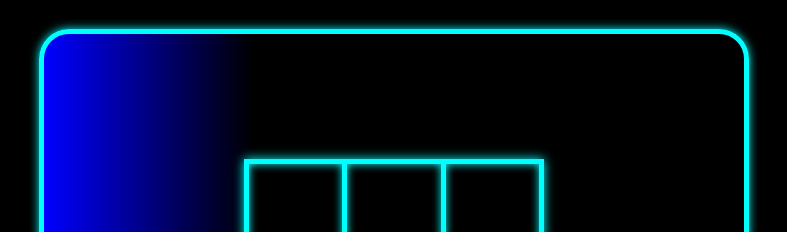
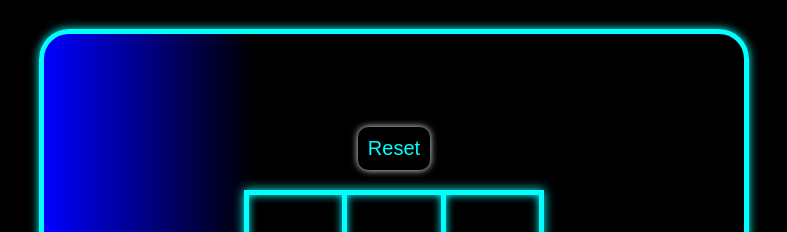
Before and after one commit to SLokesh1810/PRODIGY_WD_3, a plain HTML site: page index.html in a window 1280 px wide. Shown: the part 113-345 px from the top of the page, without its empty margins (246-1033 px from the left). Drawn offline with Linux system fonts and the light colour scheme.

Commit message:
Updated index.html

```diff
--- a/index.html
+++ b/index.html
@@ -47,6 +47,30 @@
             margin: auto;
             align-self: center;
         }
+
+        .reset {
+            width: 100%;
+            text-align: center;
+        }
+
+        .resetBtn{
+            margin-bottom: 20px;
+            padding: 10px;
+            font-size: 20px;
+            background-color: black;
+            color: aqua;
+            box-shadow: 0 0 7px aliceblue;
+            border-radius: 10px;
+            border: none;
+            transition: all 0.3s ease-in-out;
+        }
+
+        .resetBtn:hover {
+            background-color: aqua;
+            color: aliceblue;
+            text-shadow: 0 0 5px black;
+        }
+
         .gameBoard table{
             align-self: center;
             margin: auto;
@@ -80,6 +104,7 @@
             Wins: <span id="p1Wins">0</span>
         </div>
         <div class="gameBoard">
+            <div class="reset"><button class="resetBtn" onclick="reset()">Reset</button></div>
             <table>
                 <tr>
                     <td id="b1" onclick="boxSelect(1)"></td>
@@ -122,15 +147,19 @@
             );
         }
 
-        function updateWins(){
-            p1wins.textContent = p1w;
-            p2wins.textContent = p2w;
+        function reset() {
             selected.forEach(element => {
                 document.getElementById(`b${element}`).textContent = '';
             });
             selected = [];
             p1moves = [];
             p2moves = [];
+        }
+
+        function updateWins(){
+            p1wins.textContent = p1w;
+            p2wins.textContent = p2w;
+            reset();
         }
 
         function boxSelect(num) {
```
